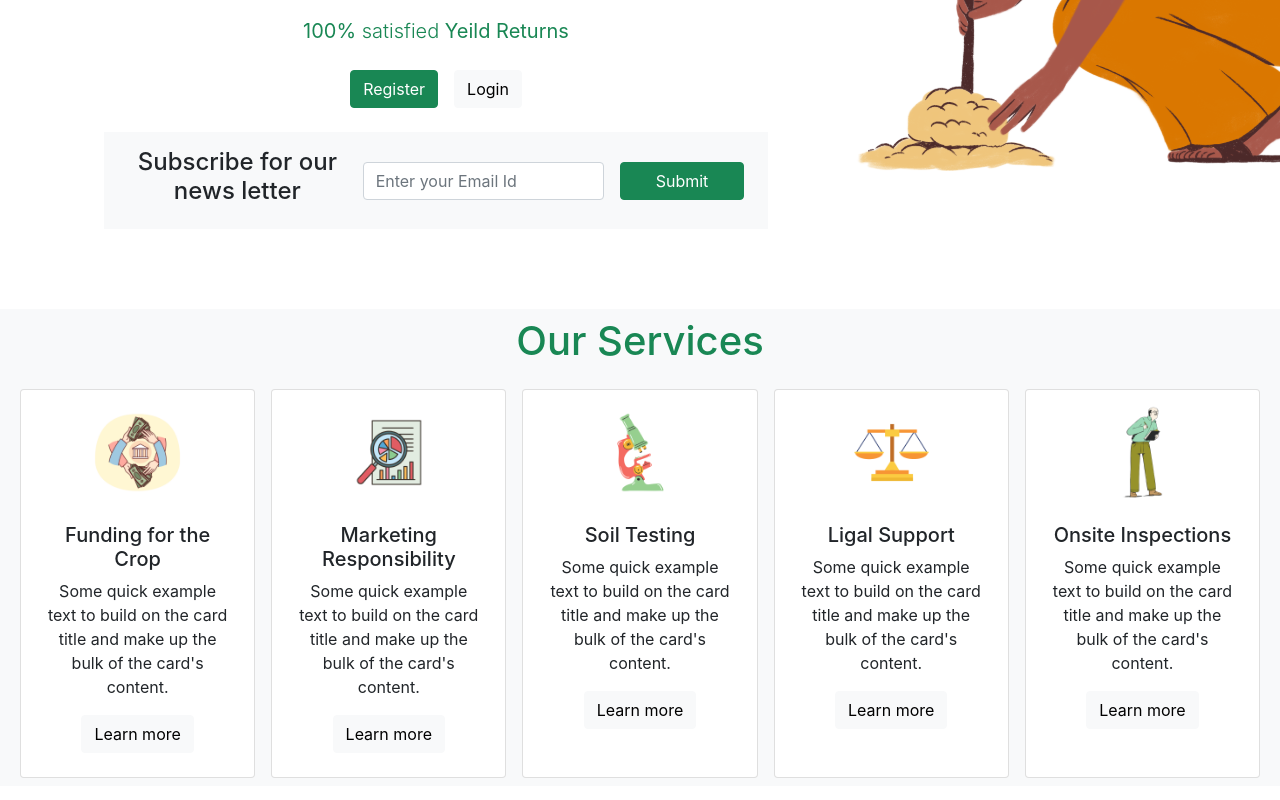
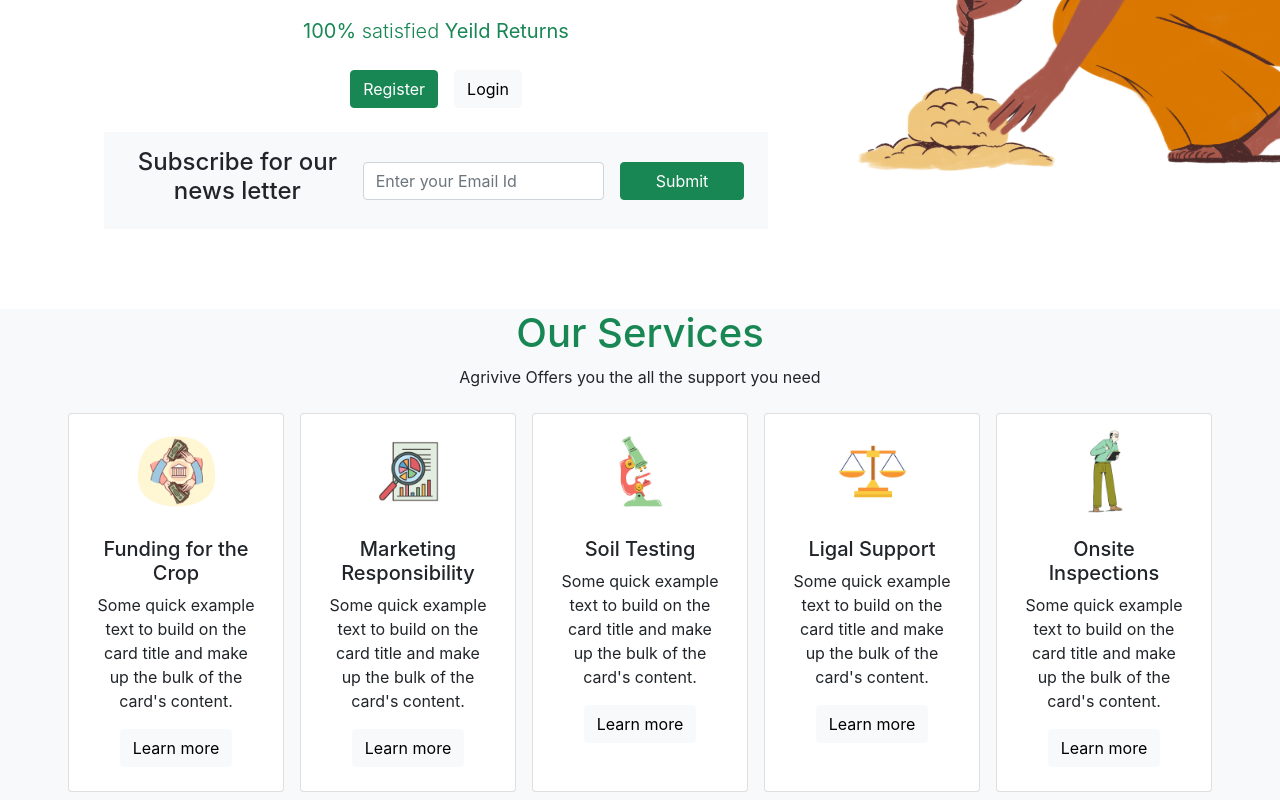
Before and after one commit to HariSirikonda/Agrivive, a React (Create React App) app: page / in a window 1280 px wide. Shown: the part 381-1181 px from the top of the page. Built offline with nearby package versions, Linux system fonts and the light colour scheme.

Commit message:
Updated the Home page

```diff
--- a/src/components/home.js
+++ b/src/components/home.js
@@ -39,8 +39,9 @@ function Home() {
             </section>
             {/* Services section */}
             <section className='container-fluid bg-light'>
-                <h1 className='text-success mt-2 p-2'>Our Services</h1>
-                <div className='d-flex'>
+                <h1 className='text-success'>Our Services</h1>
+                <p>Agrivive Offers you the all the support you need </p>
+                <div className='d-flex mx-5'>
                     <div className="card d-flex w-25 m-2 p-2 align-items-center justify-content-center">
                         <img src={Loans} className="card-img-top w-50" alt="Show me"></img>
                             <div className="card-body">
```
